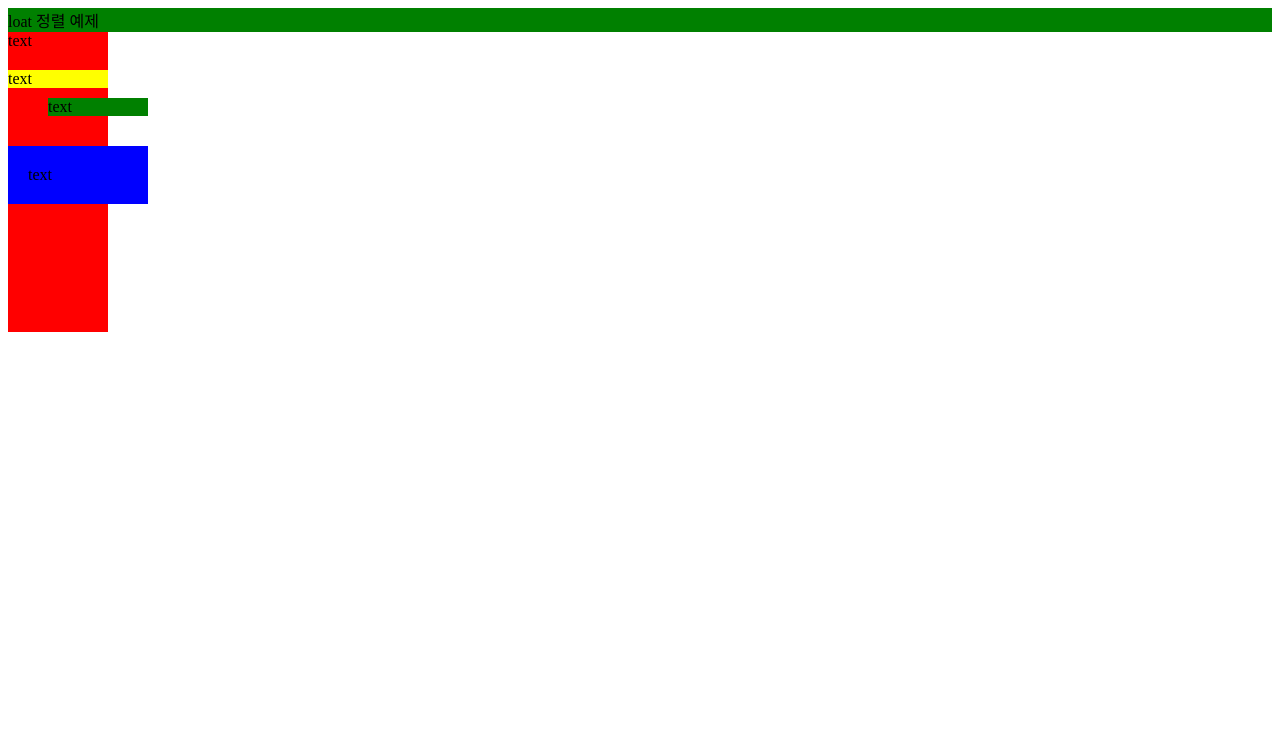
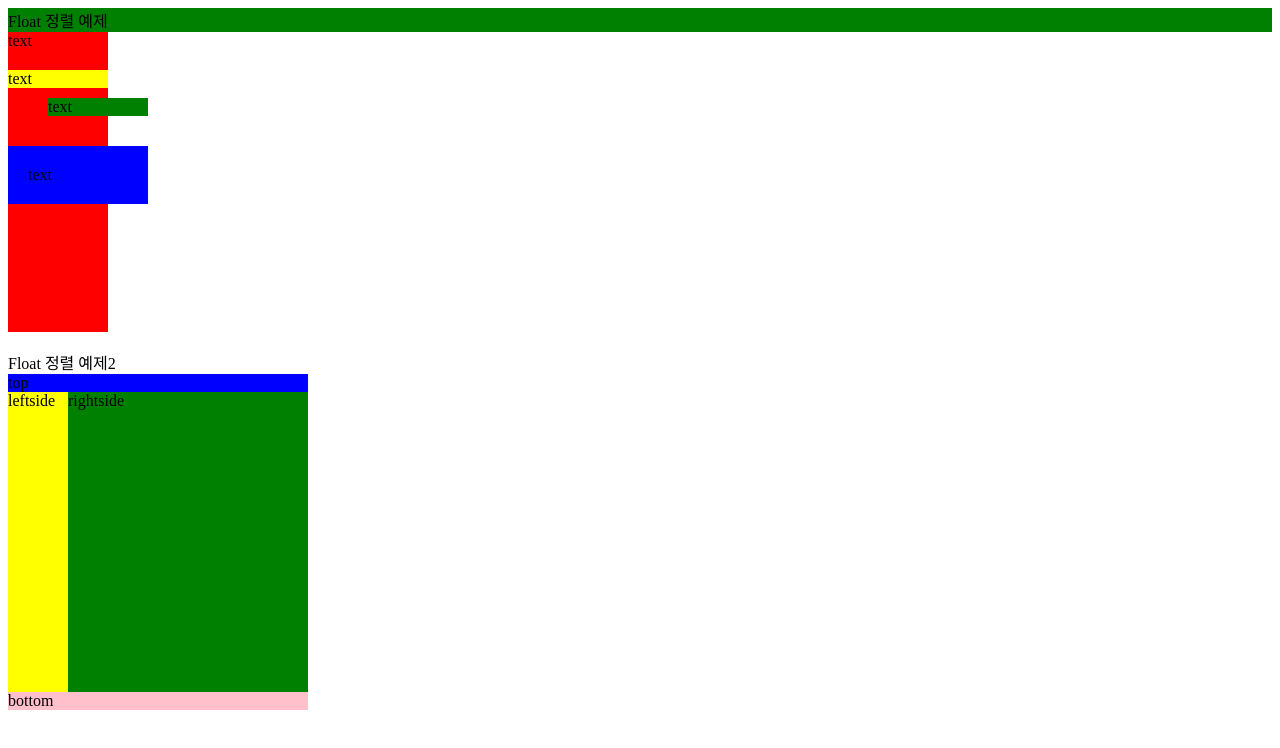
Before and after one commit to loganjeon/becomeWebProgrammerFor24H, a plain HTML site: page html_basic3.html in a window 1280 px wide. Drawn offline with Linux system fonts and the light colour scheme.

Commit message:
float arrage ex2.

```diff
--- a/html_basic3.html
+++ b/html_basic3.html
@@ -8,7 +8,7 @@
     <title>페이스북 웹개발 강의</title>
     <body>
 
-        <div style="background-color:green"> loat 정렬 예제</div>
+        <div style="background-color:green"> Float 정렬 예제</div>
         <div style="background-color:red; width:100px; height:300px"> text
             <div style="background-color:yellow; width:100px; margin-top:20px"> text</div>
             <div style="background-color:green; width:100px; margin:10px 20px 30px 40px"> text</div>
@@ -16,5 +16,13 @@
         </div>
 
         <br/>
+
+        <div> Float 정렬 예제2</div>
+        <div class="parent" style="height: 300px; width: 300px;">
+            <div class="top" style="background-color:blue; width:100%;"> top</div>
+            <div class="leftside" style="background-color:yellow; width:20%; height:100%; float:left"> leftside</div>
+            <div class="leftside" style="background-color:green; width:80%; height:100%; float:right"> rightside</div>
+            <div class="bottom" style="background-color:pink; width:100%; clear:both"> bottom</div>
+        </div>
     </body>
 </html>
```
